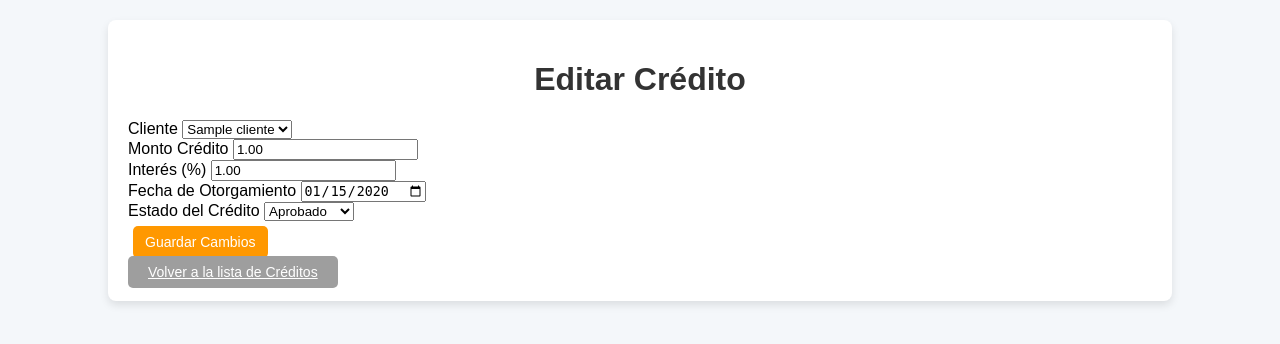
After one commit to briancgx/concesionaria-osorio, a Flask app: page /editar_credito/1 in a window 1280 px wide. The commit adds this page. Shown: the top 344 px of the page. Run offline with Flask 3, Linux system fonts and the light colour scheme; tables that the repository leaves empty hold one stand-in row (values such as "Sample post"); parts of the project's set-up code (start-up, migrations or seed data) failed here and were passed over.

Commit message:
gestion de creditos funcional

```diff
--- a/routes/main.py
+++ b/routes/main.py
@@ -1,5 +1,5 @@
 from flask import Blueprint, flash, redirect, render_template, request, url_for
-from models import db, Cliente, Credito, Inventario, Vehiculo, Compra
+from models import HistorialCredito, db, Cliente, Credito, Inventario, Vehiculo, Compra
 from datetime import datetime
 
 main_bp = Blueprint('main', __name__)
@@ -50,6 +50,68 @@ def inventario():
 def usuarios():
     return render_template('usuarios.html')
 
+@main_bp.route('/ver_credito/<int:id>', methods=['GET'])
+def ver_credito(id):
+    credito = Credito.query.get_or_404(id)
+    return render_template('ver_credito.html', credito=credito)
+
+@main_bp.route('/editar_credito/<int:id>', methods=['GET', 'POST'])
+def editar_credito(id):
+    credito = Credito.query.get_or_404(id)
+    if request.method == 'POST':
+        # Obtener los datos del formulario
+        credito.Monto_crédito = request.form['monto_credito']
+        credito.Interés = request.form['interes']
+        credito.Fecha_otorgamiento = request.form['fecha_otorgamiento']
+        credito.Estado_Crédito = request.form['estado_credito']
+        credito.ID_Cliente = request.form['id_cliente']
+
+        # Guardar los cambios en la base de datos
+        db.session.commit()
+
+        flash('Crédito actualizado exitosamente', 'success')
+        return redirect(url_for('main.creditos'))
+
+    # Obtener la lista de clientes para mostrar en el formulario
+    clientes = Cliente.query.all()
+
+    # Pasar el crédito actual y la lista de clientes al template para editarlo
+    return render_template('editar_credito.html', credito=credito, clientes=clientes)
+
+@main_bp.route('/aprobar_credito/<int:id>', methods=['POST'])
+def aprobar_credito(id):
+    credito = Credito.query.get_or_404(id)
+    credito.Estado_Crédito = 'Aprobado'
+
+    # Guardar los cambios en la base de datos
+    db.session.commit()
+
+    flash('Crédito aprobado exitosamente', 'success')
+    return redirect(url_for('main.creditos'))
+
+@main_bp.route('/rechazar_credito/<int:id>', methods=['POST'])
+def rechazar_credito(id):
+    credito = Credito.query.get_or_404(id)
+    credito.Estado_Crédito = 'Rechazado'
+
+    # Guardar los cambios en la base de datos
+    db.session.commit()
+
+    flash('Crédito rechazado', 'danger')
+    return redirect(url_for('main.creditos'))
+
+@main_bp.route('/eliminar_credito/<int:id>', methods=['POST'])
+def eliminar_credito(id):
+    credito = Credito.query.get_or_404(id)
+
+    # Eliminar el crédito de la base de datos
+    db.session.delete(credito)
+    db.session.commit()
+
+    flash('Crédito eliminado', 'danger')
+    return redirect(url_for('main.creditos'))
+
+
 @main_bp.route('/agregar_credito', methods=['GET', 'POST'])
 def agregar_credito():
     if request.method == 'POST':
--- /dev/null
+++ b/templates/editar_credito.html
@@ -0,0 +1,61 @@
+<!DOCTYPE html>
+<html lang="es">
+<head>
+    <meta charset="UTF-8">
+    <meta name="viewport" content="width=device-width, initial-scale=1.0">
+    <title>Editar Crédito</title>
+    <link rel="stylesheet" href="{{ url_for('static', filename='css/creditos.css') }}">
+</head>
+<body>
+    <div class="container">
+        <h1>Editar Crédito</h1>
+
+        <!-- Formulario de edición de crédito -->
+        <form method="POST">
+            <div class="form-group">
+                <label for="id_cliente">Cliente</label>
+                <select name="id_cliente" id="id_cliente" required>
+                    {% for cliente in clientes %}
+                        <option value="{{ cliente.ID_Cliente }}" {% if cliente.ID_Cliente == credito.ID_Cliente %} selected {% endif %}>
+                            {{ cliente.Nombre }}
+                        </option>
+                    {% endfor %}
+                </select>
+            </div>
+
+            <div class="form-group">
+                <label for="monto_credito">Monto Crédito</label>
+                <input type="number" step="0.01" name="monto_credito" id="monto_credito" value="{{ credito.Monto_crédito }}" required>
+            </div>
+
+            <div class="form-group">
+                <label for="interes">Interés (%)</label>
+                <input type="number" step="0.01" name="interes" id="interes" value="{{ credito.Interés }}" required>
+            </div>
+
+            <div class="form-group">
+                <label for="fecha_otorgamiento">Fecha de Otorgamiento</label>
+                <input type="date" name="fecha_otorgamiento" id="fecha_otorgamiento" value="{{ credito.Fecha_otorgamiento.strftime('%Y-%m-%d') }}" required>
+            </div>
+
+            <div class="form-group">
+                <label for="estado_credito">Estado del Crédito</label>
+                <select name="estado_credito" id="estado_credito" required>
+                    <option value="Aprobado" {% if credito.Estado_Crédito == 'Aprobado' %} selected {% endif %}>Aprobado</option>
+                    <option value="Pendiente" {% if credito.Estado_Crédito == 'Pendiente' %} selected {% endif %}>Pendiente</option>
+                    <option value="Rechazado" {% if credito.Estado_Crédito == 'Rechazado' %} selected {% endif %}>Rechazado</option>
+                </select>
+            </div>
+
+            <div class="form-group">
+                <button type="submit" class="btn-editar">Guardar Cambios</button>
+            </div>
+        </form>
+
+        <!-- Botón para volver -->
+        <div class="back-button-container">
+            <a href="{{ url_for('main.creditos') }}" class="btn-volver">Volver a la lista de Créditos</a>
+        </div>
+    </div>
+</body>
+</html>
```
Also changed, not shown: templates/creditos.html (+21 -6 lines), templates/ver_credito.html (added, +19 -0 lines).
